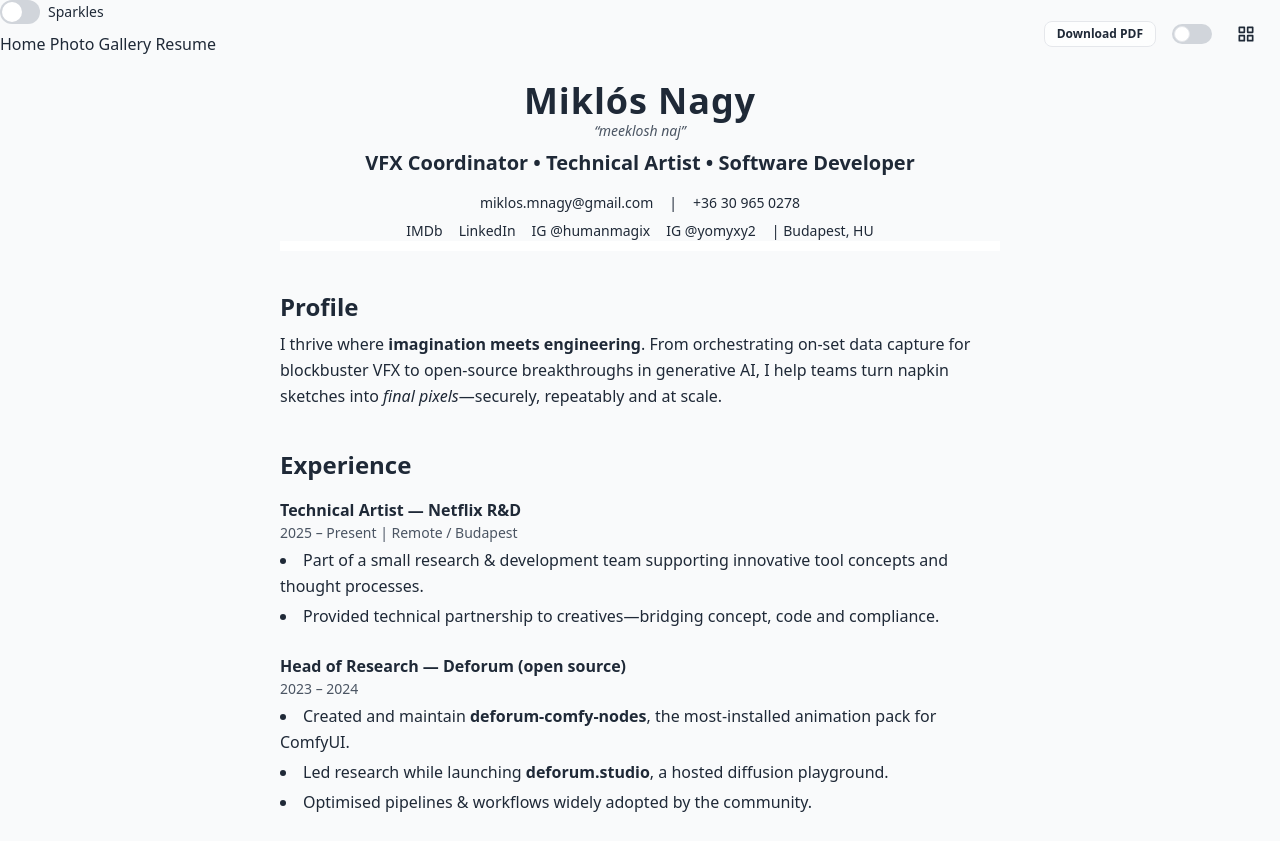
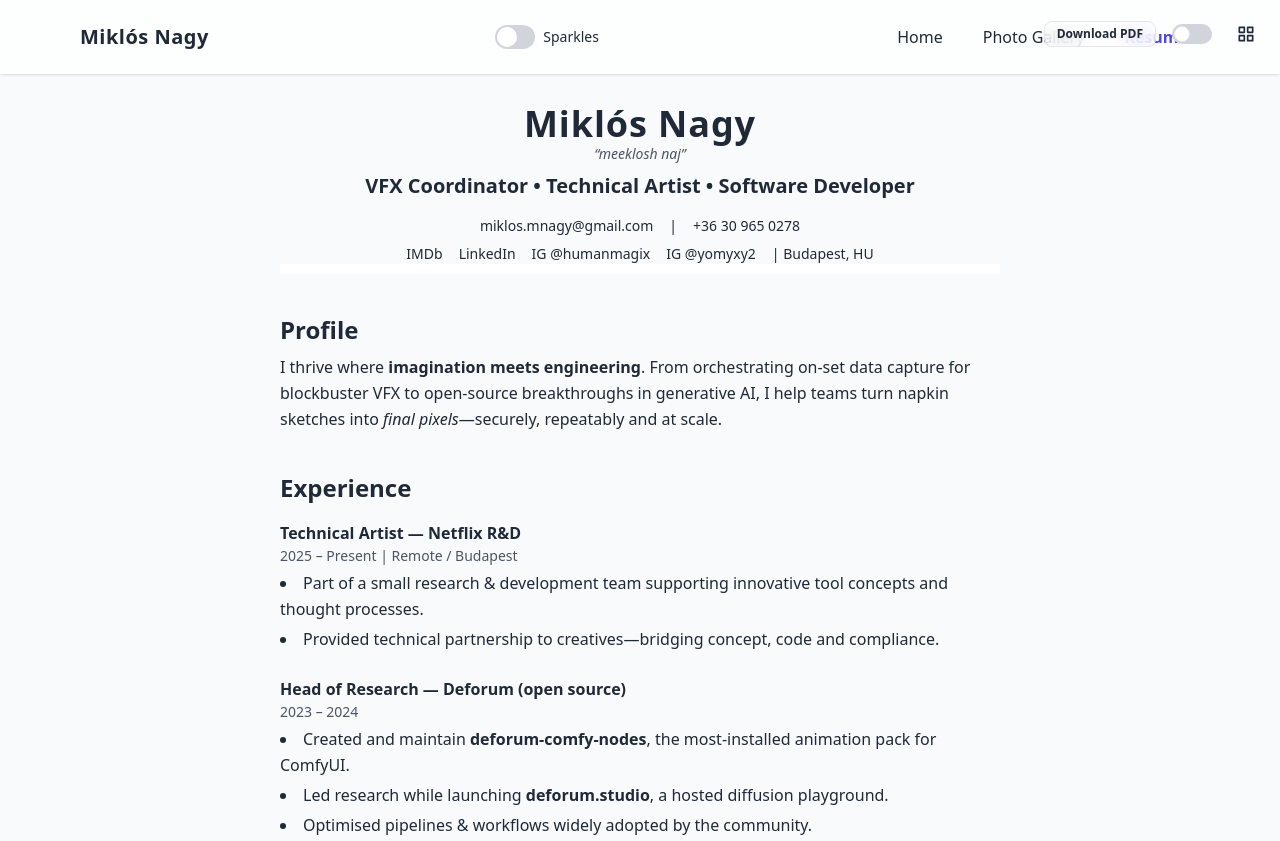
Before and after one commit to XmYx/magix, a plain HTML site: page resume.html in a window 1280 px wide. Shown: the top 841 px of the page. Drawn offline with nearby package versions, Linux system fonts and the light colour scheme.

Commit message:
structure - nav bar in js

```diff
--- a/css/style.css
+++ b/css/style.css
@@ -1,22 +1,63 @@
-/* css/style.css – shared site styles */
+/* css/style.css – shared site styles  ✨ updated 2025‑05‑16 */
 
-/* ── Hamburger button ─────────────────────────────────────────────── */
-.hamburger { @apply fixed top-4 left-4 z-50 flex flex-col justify-between w-8 h-6 focus:outline-none; }
-.hamburger span { @apply block h-1 bg-gray-800 dark:bg-gray-200 rounded transition-transform origin-center; }
+/* -----------------------------------------------------------
+   Global base + dark‑mode palette
+   ----------------------------------------------------------- */
+body {
+  /* Tailwind utilities via @apply for clarity + purge friendliness */
+  @apply bg-gray-50 dark:bg-gray-900 text-gray-800 dark:text-gray-200 leading-relaxed;
+  /* Reserve vertical space equal to the fixed header (≈64 px / 80 px) */
+  @apply pt-16 md:pt-20;
+  scroll-behavior: smooth;
+}
 
-/* ── Mobile menu overlay ──────────────────────────────────────────── */
+/* -----------------------------------------------------------
+   Animated brand gradient – add class="magix-text" to any text
+   ----------------------------------------------------------- */
+.magix-text {
+  @apply bg-clip-text text-transparent bg-gradient-to-r from-fuchsia-400 via-indigo-400 to-sky-400;
+  background-size: 200% 200%;
+  animation: magix-gradient 8s ease infinite;
+}
+@keyframes magix-gradient {
+  0%   { background-position: 0% 50%; }
+  50%  { background-position: 100% 50%; }
+  100% { background-position: 0% 50%; }
+}
+
+/* -----------------------------------------------------------
+   Hamburger button (no longer fixed – lives inside header)
+   ----------------------------------------------------------- */
+.hamburger {
+  @apply flex flex-col justify-between w-8 h-6 focus:outline-none;
+}
+.hamburger span {
+  @apply block h-1 bg-gray-800 dark:bg-gray-200 rounded transition-transform origin-center;
+}
+/* Optional: "X" animation when JS toggles .is-active on the button */
+.hamburger.is-active span:nth-child(1) { transform: translateY(0.25rem) rotate(45deg); }
+.hamburger.is-active span:nth-child(2) { @apply opacity-0; }
+.hamburger.is-active span:nth-child(3) { transform: translateY(-0.25rem) rotate(-45deg); }
+
+/* -----------------------------------------------------------
+   Mobile menu overlay
+   ----------------------------------------------------------- */
 .mobile-menu {
   @apply fixed inset-0 flex flex-col items-center justify-center space-y-8 text-2xl font-semibold bg-white/90 dark:bg-gray-900/90 backdrop-blur transition-opacity duration-300 opacity-0 pointer-events-none;
 }
 .mobile-menu.open { @apply opacity-100 pointer-events-auto; }
 .mobile-menu a { @apply hover:underline; }
 
-/* ── Animations & effects (from original page) ───────────────────── */
-.fade-in { opacity:0; transform:translateY(40px); transition:opacity 1.2s ease-out,transform 1.2s cubic-bezier(.2,.8,.4,1); }
-.fade-in.show { opacity:1; transform:translateY(0); }
-.parallax { will-change:transform; transition:transform .2s ease-out; }
+/* -----------------------------------------------------------
+   Animations & effects
+   ----------------------------------------------------------- */
+.fade-in          { opacity:0; transform:translateY(40px); transition:opacity 1.2s ease-out,transform 1.2s cubic-bezier(.2,.8,.4,1); }
+.fade-in.show     { opacity:1; transform:translateY(0); }
+.parallax         { will-change:transform; transition:transform .2s ease-out; }
 
-/* Sticky header with spacing and thick white line */
+/* -----------------------------------------------------------
+   Collapsing résumé header (unchanged)
+   ----------------------------------------------------------- */
 #introHeader { margin-bottom:2rem; border-bottom:10px solid rgba(255,255,255,.9); position:sticky; top:0; background-color:inherit; z-index:40; transition:all .3s ease; }
 #introHeader.collapsed { margin-bottom:0; padding-top:.75rem; padding-bottom:.75rem; backdrop-filter:blur(10px); background-color:rgba(0,0,0,0); border-bottom:10px solid rgba(255,255,255,.9); transform:translateY(0)!important; }
 #introHeader.collapsed .tagline,#introHeader.collapsed h2,#introHeader.collapsed .social-links{display:none;}
@@ -25,6 +66,8 @@
 #introHeader .header-contacts{display:flex;justify-content:center;margin-top:1rem;transition:margin .3s ease;}
 #introHeader.collapsed .header-contacts{margin-top:0;}
 
-/* Grid/List view toggle (resume) */
-body.list-view .grid{display:block!important;grid-template-columns:none!important;}
-body.list-view .grid>li{display:list-item!important;}
+/* -----------------------------------------------------------
+   Grid/List view toggle (resume)
+   ----------------------------------------------------------- */
+body.list-view .grid { display:block!important; grid-template-columns:none!important; }
+body.list-view .grid>li { display:list-item!important; }
--- a/js/script.js
+++ b/js/script.js
@@ -1,10 +1,57 @@
-// js/script.js – shared site logic
+/* script.js — shared site logic — v2
+   (c) 2025 Miklós Nagy
+   ░░ Global navbar injected so it persists across every page ░░
+*/
+
+const NAV_LINKS = [
+  { href: 'index.html', label: 'Home' },
+  { href: 'gallery.html', label: 'Photo Gallery' },
+  { href: 'resume.html', label: 'Resume' }
+];
+
+// ╭─────────────────────────────────────────────────────────╮
+// │  Inject a responsive header with hamburger + sparkles   │
+// ╰─────────────────────────────────────────────────────────╯
+function injectNav() {
+  const current = location.pathname.split('/').pop() || 'index.html';
+
+  const linksDesktop = NAV_LINKS.map(l => `
+      <a href="${l.href}" class="px-3 py-2 rounded-md hover:text-indigo-600 ${l.href === current ? 'font-semibold text-indigo-600' : ''}">${l.label}</a>`).join('');
+
+  const linksMobile = NAV_LINKS.map(l => `
+      <a href="${l.href}" class="block px-4 py-2 border-b border-gray-100 dark:border-gray-700 ${l.href === current ? 'font-semibold text-indigo-600' : ''}">${l.label}</a>`).join('');
+
+  const navHTML = `
+<header id="siteHeader" class="fixed top-0 inset-x-0 z-50 bg-white/70 dark:bg-gray-900/70 backdrop-blur shadow transition">
+  <div class="max-w-6xl mx-auto flex items-center justify-between px-4 py-3 md:py-4">
+    <a href="index.html" class="text-lg md:text-xl font-extrabold tracking-wide">Miklós Nagy</a>
+    <div class="flex items-center gap-4">
+      <label class="inline-flex items-center gap-2 cursor-pointer">
+        <input type="checkbox" id="sparkleToggle" class="peer sr-only">
+        <span class="relative h-6 w-10 rounded-full bg-gray-300 transition peer-checked:bg-indigo-600">
+          <span class="absolute top-0.5 left-0.5 h-5 w-5 rounded-full bg-white transition peer-checked:translate-x-4"></span>
+        </span>
+        <span class="select-none text-sm">Sparkles</span>
+      </label>
+      <button id="menuToggle" class="hamburger md:hidden" aria-label="Open menu">
+        <span></span><span></span><span></span>
+      </button>
+    </div>
+    <nav id="desktopMenu" class="hidden md:flex gap-4">${linksDesktop}</nav>
+  </div>
+  <nav id="mobileMenu" class="mobile-menu md:hidden">${linksMobile}</nav>
+</header>`;
+
+  document.body.insertAdjacentHTML('afterbegin', navHTML);
+}
 
 // ░░░ Helper: run only when selector exists ░░░
 const $ = sel => document.querySelector(sel);
 
 // ░░░ DOM ready ░░░
 document.addEventListener('DOMContentLoaded', () => {
+  injectNav();
+
   /* ── Mobile menu toggle ───────────────────────────── */
   const menuToggle = $('#menuToggle');
   const mobileMenu = $('#mobileMenu');
@@ -47,32 +94,11 @@ document.addEventListener('DOMContentLoaded', () => {
     window.matchMedia('(prefers-color-scheme: dark)').addEventListener('change', init);
   }
 
-  /* ── PDF download (resume) ────────────────────────── */
-  $('#pdfBtn')?.addEventListener('click', () => window.print());
-
-  /* ── Collapsing résumé header on scroll ───────────── */
-  if (header) {
-    window.addEventListener('scroll', () => { header.classList.toggle('collapsed', window.scrollY > 100); });
-  }
-
-  /* ── Grid/List toggle (resume) ────────────────────── */
-  const layoutToggle = $('#layoutToggle');
-  if (layoutToggle) {
-    const gridIcon = $('#gridIcon');
-    const listIcon = $('#listIcon');
-    layoutToggle.addEventListener('click', () => {
-      document.body.classList.toggle('list-view');
-      gridIcon.classList.toggle('hidden');
-      listIcon.classList.toggle('hidden');
-    });
-  }
-
   /* ── 🌟 Sparkle‑cursor effect (all pages) ─────────── */
-  const sparkleToggle = $('#sparkleToggle'); // add a <input type="checkbox" id="sparkleToggle"> somewhere in your markup
+  const sparkleToggle = $('#sparkleToggle');
   let sparklesEnabled = false;
   let sparkleLayer;
 
-  // Inject the sparkle CSS only once
   const ensureSparkleStyles = () => {
     if (document.getElementById('sparkleStyles')) return;
     const style = document.createElement('style');
@@ -150,6 +176,26 @@ document.addEventListener('DOMContentLoaded', () => {
     });
   }
 
+  /* ── PDF download (resume) ────────────────────────── */
+  $('#pdfBtn')?.addEventListener('click', () => window.print());
+
+  /* ── Collapsing résumé header on scroll ───────────── */
+  if (header) {
+    window.addEventListener('scroll', () => { header.classList.toggle('collapsed', window.scrollY > 100); });
+  }
+
+  /* ── Grid/List toggle (resume) ────────────────────── */
+  const layoutToggle = $('#layoutToggle');
+  if (layoutToggle) {
+    const gridIcon = $('#gridIcon');
+    const listIcon = $('#listIcon');
+    layoutToggle.addEventListener('click', () => {
+      document.body.classList.toggle('list-view');
+      gridIcon.classList.toggle('hidden');
+      listIcon.classList.toggle('hidden');
+    });
+  }
+
   /* ── Auto‑populate gallery ────────────────────────── */
   const galleryGrid = $('#galleryGrid');
   if (galleryGrid) loadGallery(galleryGrid);
@@ -159,8 +205,7 @@ document.addEventListener('DOMContentLoaded', () => {
 // │  Load images from /photos via the GitHub REST API       │
 // ╰─────────────────────────────────────────────────────────╯
 async function loadGallery(container) {
-  // ✏️  EDIT these two lines to match your repo (or infer from location)
-  const owner = 'XmYx';
+  const owner = 'XmYx';  // ✏️  adjust to your GitHub user/org
   const repo = 'magix-photos';
   const path = 'photos';
 
--- a/resume.html
+++ b/resume.html
@@ -9,26 +9,8 @@
   <link rel="stylesheet" href="css/style.css">
   <script defer src="js/script.js"></script>
 </head>
-<body class="bg-gray-50 dark:bg-gray-900 text-gray-800 dark:text-gray-200 leading-relaxed print:bg-white print:text-black grid-view">
+<body class="pt-16 md:pt-20 print:pt-0 bg-gray-50 dark:bg-gray-900 text-gray-800 dark:text-gray-200 leading-relaxed print:bg-white print:text-black grid-view">
 
-  <!-- Global nav -->
-
-<label class="inline-flex items-center gap-2 cursor-pointer">
-  <input type="checkbox" id="sparkleToggle" class="peer sr-only">
-  <span class="relative h-6 w-10 rounded-full bg-gray-300 transition peer-checked:bg-indigo-600">
-    <span class="absolute top-0.5 left-0.5 h-5 w-5 rounded-full bg-white transition peer-checked:translate-x-4"></span>
-  </span>
-  <span class="select-none text-sm">Sparkles</span>
-</label>
-
-  <button id="menuToggle" class="hamburger md:hidden print:hidden" aria-label="Open menu">
-    <span></span><span></span><span></span>
-  </button>
-  <nav id="mobileMenu" class="mobile-menu print:hidden">
-    <a href="index.html">Home</a>
-    <a href="gallery.html">Photo Gallery</a>
-    <a href="resume.html">Resume</a>
-  </nav>
 
   <!-- control bar (unchanged) -->
   <div class="fixed top-4 right-4 z-50 flex items-center gap-4 print:hidden">
```
Also changed, not shown: gallery.html (+15 -15 lines), index.html (+15 -15 lines).
